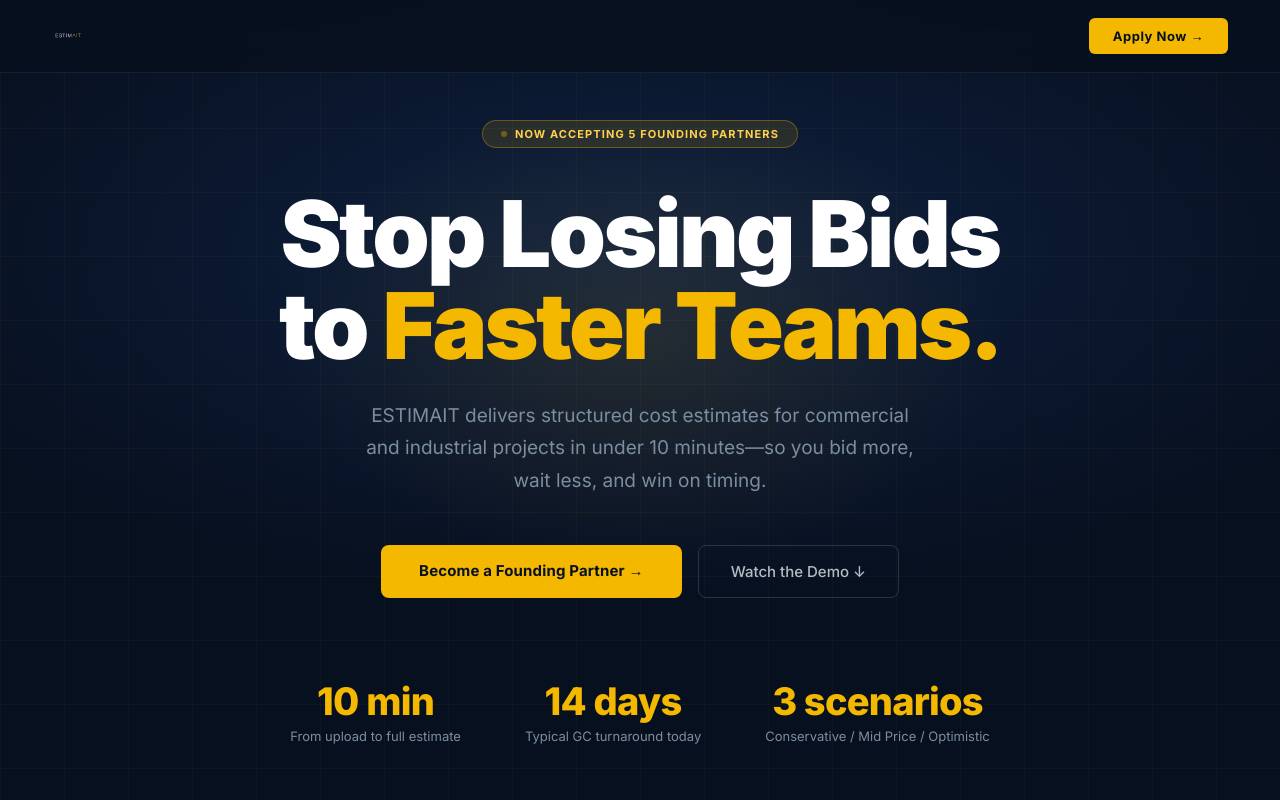
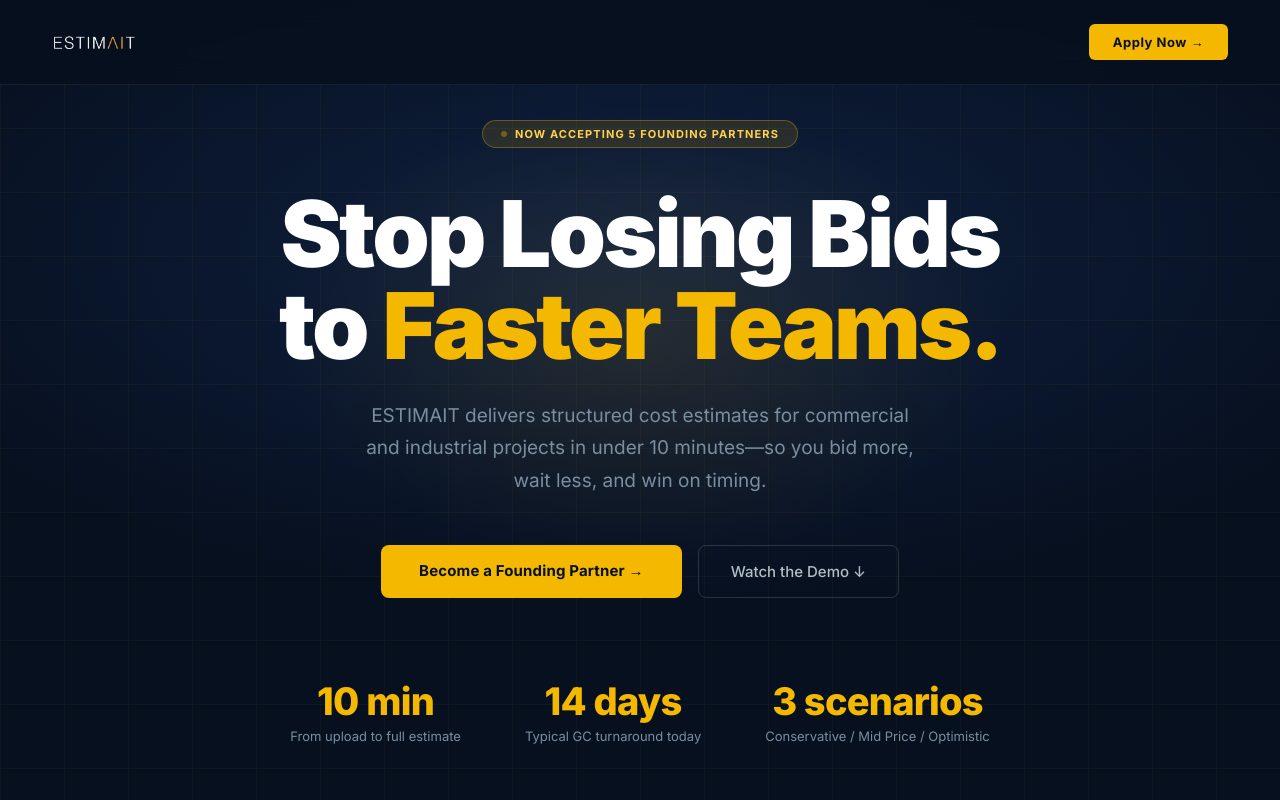
Before and after one commit to kevtzlu/estimait-landing, a plain HTML site: page index.html in a window 1280 px wide. Shown: the top 800 px of the page. Drawn offline with Linux system fonts and the light colour scheme.

Commit message:
Add files via upload

```diff
--- a/index.html
+++ b/index.html
@@ -45,7 +45,7 @@
       border-bottom: 1px solid var(--navy-border);
     }
     .logo img {
-      height: 32px;
+      height: 48px;
       width: auto;
       display: block;
     }
@@ -522,7 +522,7 @@
 
 <!-- NAV -->
 <nav>
-  <div class="logo"><img src="logo_ESTIMAIT-03.png" alt="ESTIMAIT" /></div>
+  <div class="logo"><img src="logo_ESTIMAIT-04.png" alt="ESTIMAIT" /></div>
   <a href="https://calendly.com/kevin_dotbrand/estimait" target="_blank" class="nav-cta">Apply Now →</a>
 </nav>
 
@@ -710,7 +710,7 @@
 
 <!-- FOOTER -->
 <footer>
-  <div class="footer-logo"><img src="logo_ESTIMAIT-03.png" alt="ESTIMAIT" style="height:24px; width:auto;" /></div>
+  <div class="footer-logo"><img src="logo_ESTIMAIT-04.png" alt="ESTIMAIT" style="height:24px; width:auto;" /></div>
   <div class="footer-text">Built for commercial & industrial GCs bidding $10M+ projects.</div>
 </footer>
 
```
Also changed, not shown: logo_ESTIMAIT-04.png (added).
